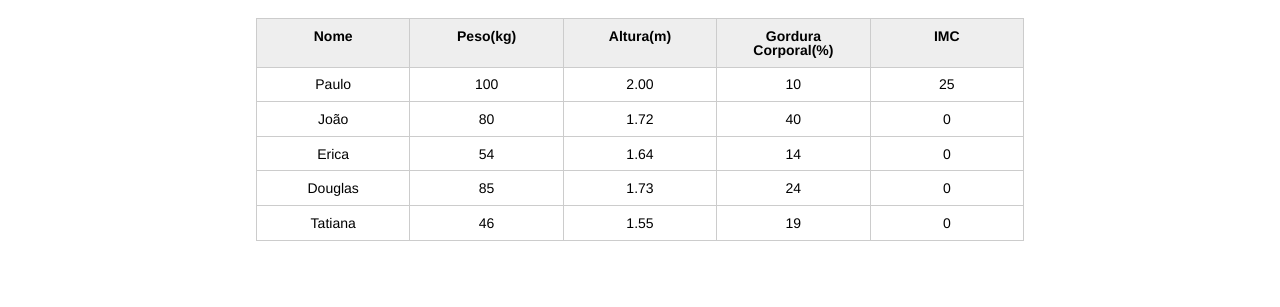
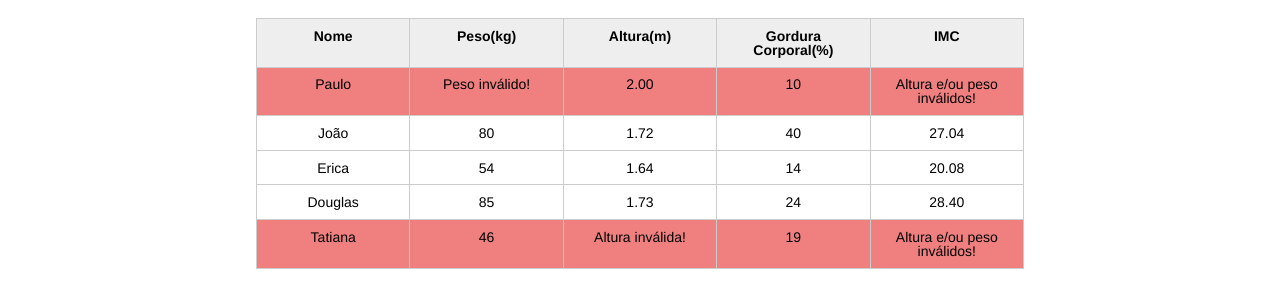
Before and after one commit to gabrielebonfim/gb-tech, a plain HTML site: page 03_JS_PARA_WEB/01_introducao_javascript/index.html in a window 1280 px wide. Shown: the part 123-430 px from the top of the page. Drawn offline with Linux system fonts and the light colour scheme.

Commit message:
Atualização 23/03 - Aula 04 - JS para Web

```diff
--- a/03_JS_PARA_WEB/01_introducao_javascript/css/index.css
+++ b/03_JS_PARA_WEB/01_introducao_javascript/css/index.css
@@ -132,3 +132,7 @@ button[disabled=disabled], button:disabled {
 .campo-invalido{
 	border: 1px solid red;
 }
+
+.paciente-invalido{
+	background-color: lightcoral;
+}
--- a/03_JS_PARA_WEB/01_introducao_javascript/index.html
+++ b/03_JS_PARA_WEB/01_introducao_javascript/index.html
@@ -32,7 +32,7 @@
 
 						<tr class="paciente" id="primeiro-paciente">
 							<td class="info-nome">Paulo</td>
-							<td class="info-peso">100</td>
+							<td class="info-peso">-100</td>
 							<td class="info-altura">2.00</td>
 							<td class="info-gordura">10</td>
 							<td class="info-imc">0</td>
@@ -64,7 +64,7 @@
 						<tr class="paciente" >
 							<td class="info-nome">Tatiana</td>
 							<td class="info-peso">46</td>
-							<td class="info-altura">1.55</td>
+							<td class="info-altura">4.55</td>
 							<td class="info-gordura">19</td>
 							<td class="info-imc">0</td>
 						</tr>
--- a/03_JS_PARA_WEB/01_introducao_javascript/js/principal.js
+++ b/03_JS_PARA_WEB/01_introducao_javascript/js/principal.js
@@ -1,33 +1,46 @@
-var paciente = document.querySelector("#primeiro-paciente");
+var pacientes = document.querySelectorAll(".paciente");
 
+for (var i = 0; i < pacientes.length; i++){
+
+    var paciente = pacientes[i];
+
+    // Coleta do HTML os elementos de altura, peso e imc
     var tdAltura = paciente.querySelector(".info-altura");
     var tdPeso = paciente.querySelector(".info-peso");
     var tdImc = paciente.querySelector(".info-imc");
 
 
+    // Coleta dos elementos altura e peso seus respectivos valores
     var altura = tdAltura.textContent;
     var peso = tdPeso.textContent;
 
+    // Define inicialmente que a altura e peso são validos (e dependendo da condição abaixo eles serão manipulados)
     var alturaEhValida = true;
     var pesoEhValido = true;
 
+    // Condição que invalida quando o peso é menor ou igual a 0 ou maior que 1000
     if (peso <= 0 || peso > 1000) {
         console.log("Peso inválido!");
-    tdPeso.textContent = "Peso inválido!";
-    pesoEhValido = false;
+        tdPeso.textContent = "Peso inválido!"; // Insere no campo HTML que o peso é inválido
+        pesoEhValido = false; // Manipula a variável acima para invalidar o peso
+        paciente.style.backgroundColor = "lightcoral"; //No JS, para inserir atributos CSS que utilizam hífen (-) como o background-color, é necessário utilizar camelCase. De qualquer forma a boa prática é alterar essa cor no arquivo CSS e utilizar o JS apenas para manipulações.
 
     }
 
+    // O mesmo que ocorre no peso, ocorre na altura
     if (altura <= 0 || altura >= 3) {
         console.log("Altura inválida!");
         tdAltura.textContent = "Altura inválida!";
         alturaEhValida = false;
+        paciente.classList.add("paciente-invalido"); // Adiciona uma classe CSS nova, responsável por alterar a cor do fundo do elemento quando a altura é inválida.
     }
 
+    // Condição onde quando altura e peso são válidos, ocorre a alteração do campo 'tdImc' no HTML do cálculo IMC com apenas 2 casas decimais. Caso contrário, o campo informa erro
     if (alturaEhValida && pesoEhValido) {
 
         var imc = peso / (altura * altura);
-    tdImc.textContent = imc;
+        tdImc.textContent = imc.toFixed(2);
     } else {
         tdImc.textContent = "Altura e/ou peso inválidos!"
     }
+}
```
Lines whose indentation alone changed are shown as unchanged.
